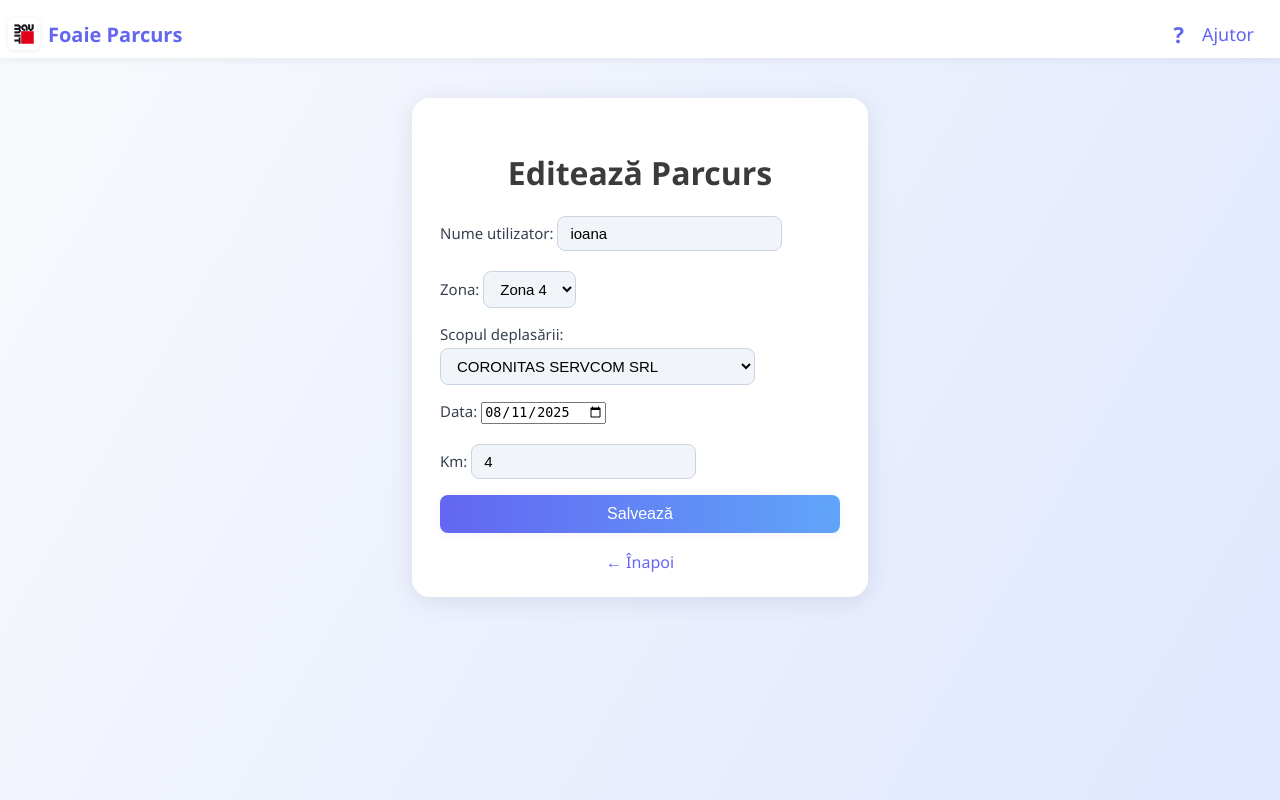
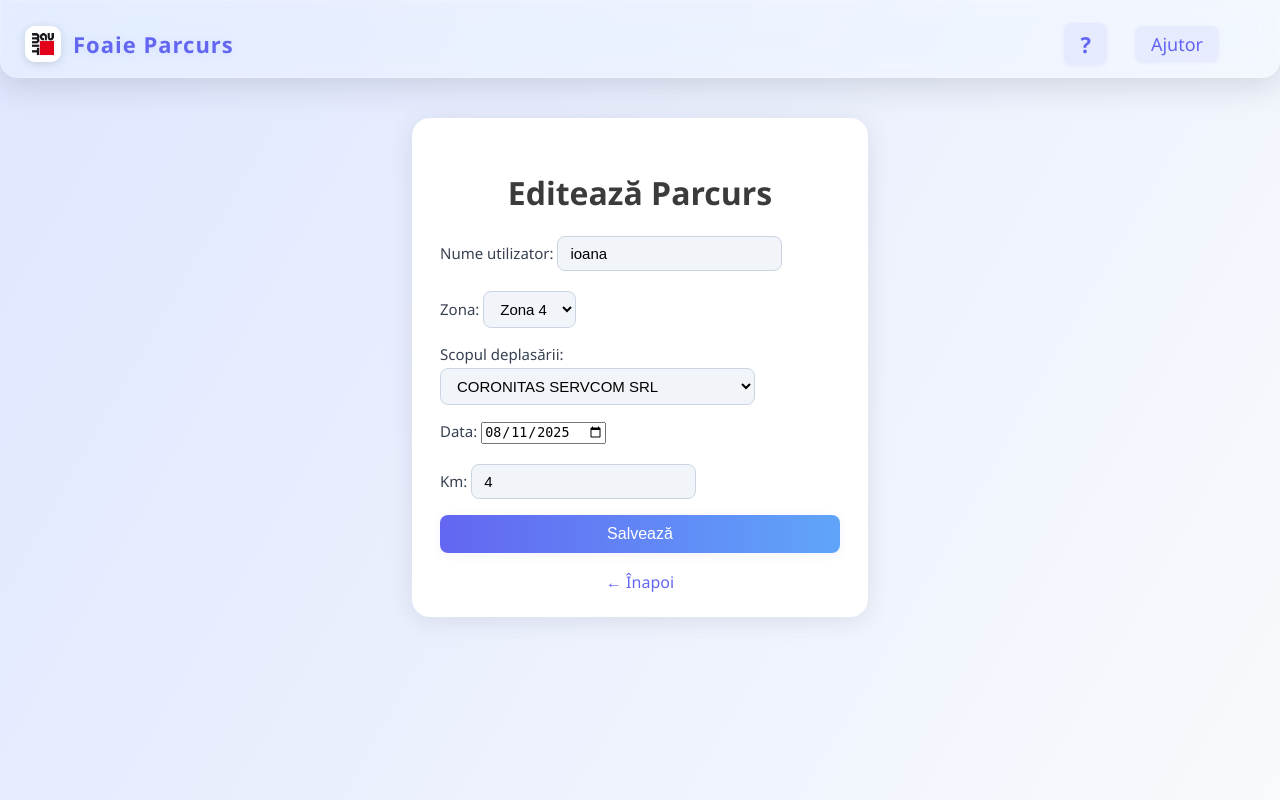
Before and after one commit to ioanadicu/FoaieParcurs, a Flask app: page /edit/3 in a window 1280 px wide. Run offline with Flask 3, Linux system fonts and the light colour scheme; a user stored in the database is signed in; data comes from the database, SQL or seed files in the repository.

Commit message:
feat: enhance top bar styling with improved layout and visual effects

```diff
--- a/templates/topbar.html
+++ b/templates/topbar.html
@@ -2,23 +2,29 @@
 body {
     box-sizing: border-box;
     overflow-x: hidden;
+    background: linear-gradient(120deg, #e0e7ff 0%, #f8fafc 100%);
 }
 .topbar {
     width: 100vw;
     box-sizing: border-box;
     overflow-x: hidden;
-    background: #fff;
-    box-shadow: 0 2px 8px rgba(60,72,88,0.08);
+    background: rgba(255,255,255,0.22);
+    box-shadow: 0 8px 32px rgba(60,72,88,0.18);
+    backdrop-filter: blur(16px) saturate(180%);
+    -webkit-backdrop-filter: blur(16px) saturate(180%);
+    border-radius: 0 0 18px 18px;
+    border: 1px solid rgba(255,255,255,0.18);
     display: flex;
     align-items: center;
-    justify-content: flex-start;
+    justify-content: space-between;
     flex-wrap: wrap;
-    padding: 8px 8px 8px 8px;
-    gap: 6px;
+    padding: 12px 32px 12px 24px;
+    gap: 18px;
     position: sticky;
     top: 0;
     z-index: 10;
     min-height: 54px;
+    transition: box-shadow 0.2s;
 }
 .topbar * {
     box-sizing: border-box;
@@ -28,28 +34,29 @@
         width: 100vw;
         padding-left: 0;
         padding-right: 0;
+        border-radius: 0 0 12px 12px;
     }
 }
 </style>
 <div class="topbar" style="display: flex; align-items: center; justify-content: space-between;">
     <div style="display: flex; align-items: center; min-width: 40px;">
-        <a href="/" title="Acasă" style="display: flex; align-items: center; text-decoration: none; gap: 8px;">
-            <img src="/static/images/bro_logo.jpg" alt="Baumit Logo" style="height:32px;border-radius:6px;box-shadow:0 1px 4px rgba(60,72,88,0.10);">
-            <span style="font-weight: 600; color: #6366f1; font-size: 20px;">Foaie Parcurs</span>
+        <a href="/" title="Acasă" style="display: flex; align-items: center; text-decoration: none; gap: 12px;">
+            <img src="/static/images/bro_logo.jpg" alt="Baumit Logo" style="height:36px;border-radius:10px;box-shadow:0 2px 8px rgba(60,72,88,0.18);">
+            <span style="font-weight: 700; color: #6366f1; font-size: 22px; letter-spacing: 1px; text-shadow: 0 2px 8px rgba(99,102,241,0.10);">Foaie Parcurs</span>
         </a>
     </div>
-    <div style="display: flex; align-items: center; gap: 18px; min-width: 120px; justify-content: flex-end; margin-right:18px;">
+    <div style="display: flex; align-items: center; gap: 28px; min-width: 120px; justify-content: flex-end; margin-right:28px;">
         {% if username %}
-        <span style="color:#6366f1;font-weight:500;font-size:16px;">{{ username }}</span>
+        <span style="color:#6366f1;font-weight:500;font-size:17px;background:rgba(99,102,241,0.08);padding:6px 16px;border-radius:8px;box-shadow:0 1px 4px rgba(99,102,241,0.08);">{{ username }}</span>
         {% endif %}
-        <a href="#" title="Tutorial" style="color:#6366f1;font-size:22px;text-decoration:none;">
+        <a href="#" title="Tutorial" style="color:#6366f1;font-size:22px;text-decoration:none;background:rgba(99,102,241,0.08);padding:6px 16px;border-radius:8px;box-shadow:0 1px 4px rgba(99,102,241,0.08);transition:background 0.2s;">
             <span style="font-size:22px;font-weight:bold;">?</span>
         </a>
-        <a href="#" title="Ajutor" style="color:#6366f1;font-size:18px;text-decoration:none;font-weight:500;">
+        <a href="#" title="Ajutor" style="color:#6366f1;font-size:18px;text-decoration:none;font-weight:500;background:rgba(99,102,241,0.08);padding:6px 16px;border-radius:8px;box-shadow:0 1px 4px rgba(99,102,241,0.08);transition:background 0.2s;">
             Ajutor
         </a>
         {% if username %}
-        <a href="/logout" title="Logout" style="color:#ef4444;font-size:18px;font-weight:500;text-decoration:none;">Logout</a>
+        <a href="/logout" title="Logout" style="color:#ef4444;font-size:18px;font-weight:500;text-decoration:none;background:rgba(239,68,68,0.08);padding:6px 16px;border-radius:8px;box-shadow:0 1px 4px rgba(239,68,68,0.08);transition:background 0.2s;">Logout</a>
         {% endif %}
     </div>
 </div>
```
